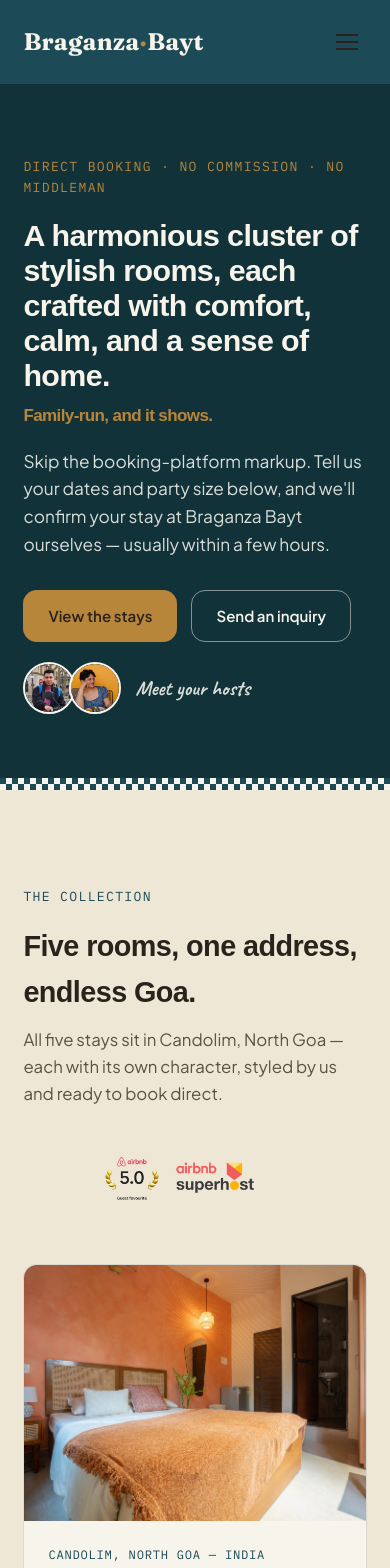
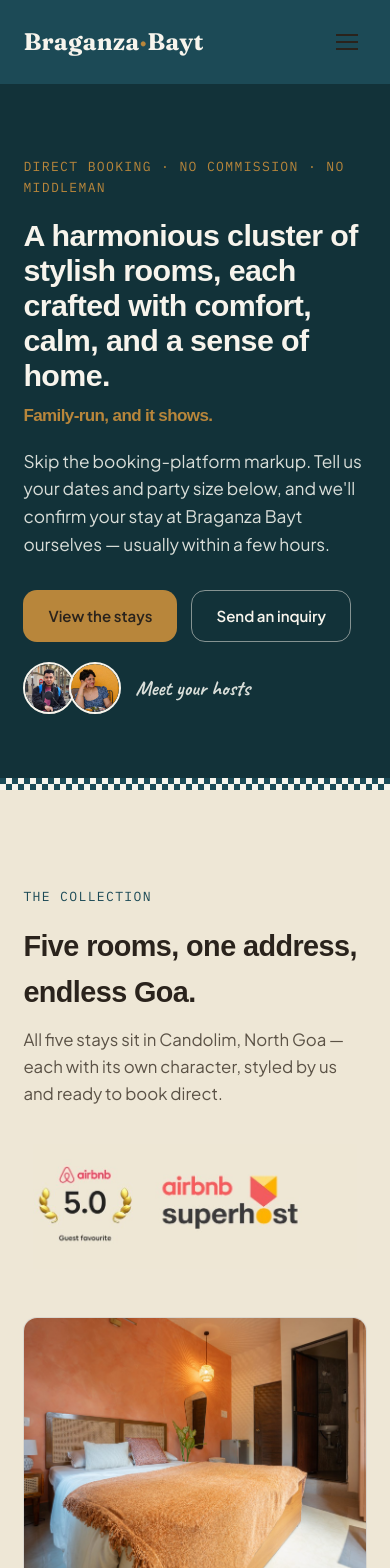
Before and after one commit to nigeladam09/braganza-bayt, a Next.js app: page / in a window 390 px wide. Shown: the top 1568 px of the page. Built offline with nearby package versions, Linux system fonts and the light colour scheme; a web font is replaced by a local one.

Commit message:
Increase collection badge size by ~3 sizes (92px -> 160px)

```diff
--- a/components/StaysGrid/StaysGrid.module.css
+++ b/components/StaysGrid/StaysGrid.module.css
@@ -18,7 +18,7 @@
 }
 
 .sectionHeadBadge {
-  height: 92px;
+  height: 160px;
   width: auto;
   object-fit: contain;
   flex-shrink: 0;
@@ -31,7 +31,7 @@
     gap: 20px;
   }
   .sectionHeadBadge {
-    height: 72px;
+    height: 125px;
     align-self: center;
   }
 }
```
